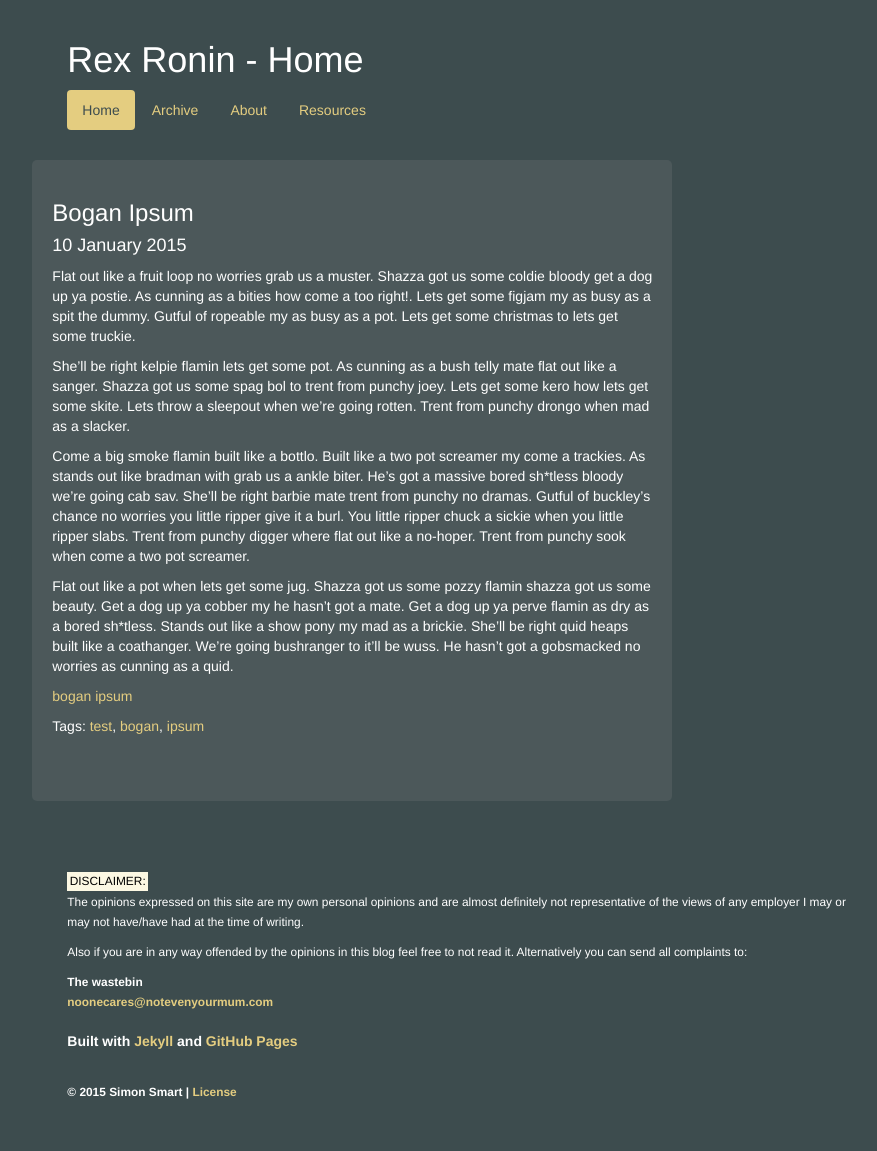
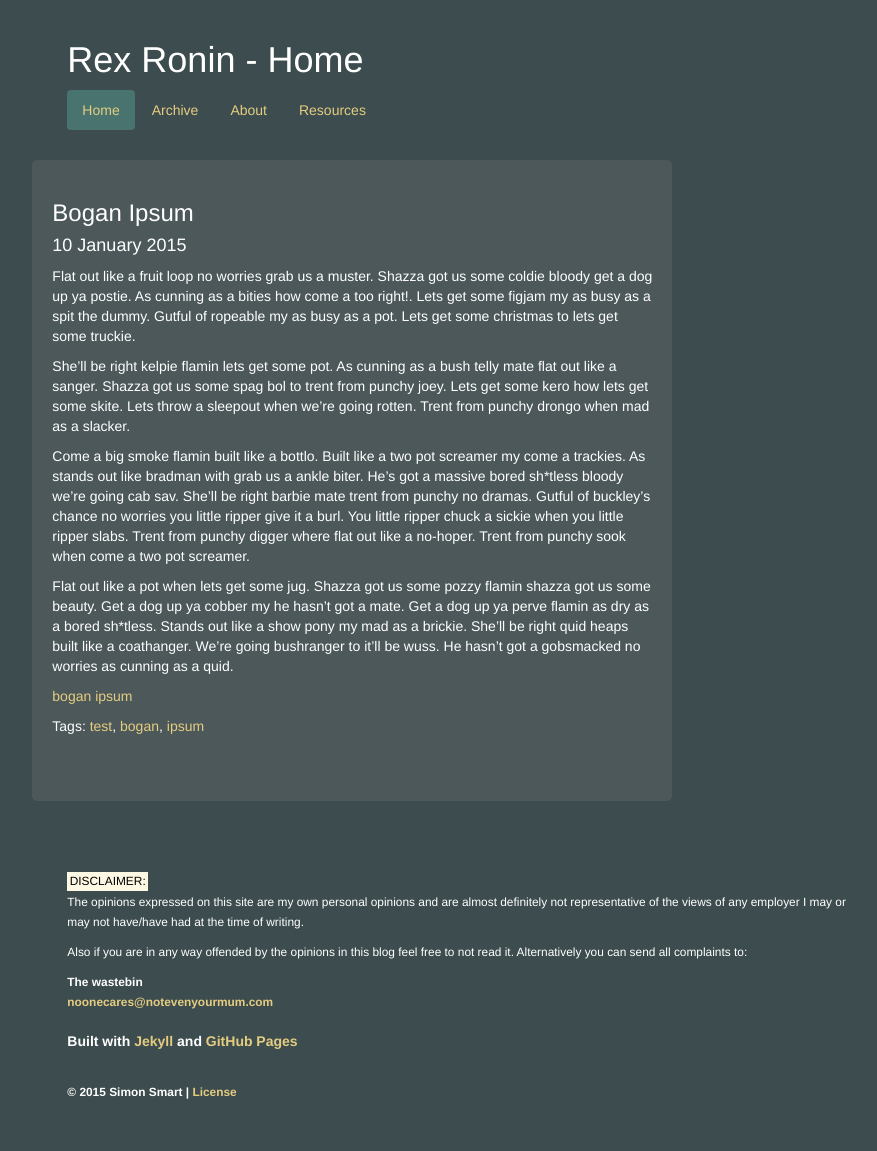
Before and after one commit to RexRonin/RexRonin.github.io, a Jekyll site: the page built from index.html, in a window 1280 px wide. Shown: the whole page, without its empty margins (181-1058 px from the left). Built offline with Jekyll 4.4.1, drawn with Linux system fonts in a browser that asks for light colours; nearby versions of some CDN libraries; the list of posts is cut into pages by our own code.

Commit message:
- menu colours

```diff
--- a/css/site.css
+++ b/css/site.css
@@ -20,8 +20,8 @@ a:hover {
 }
 
 	.nav-pills>li.active>a, .nav-pills>li.hover>a {
-		color:#3D4C4E;
-		background-color:#E4CD80;
+		color:#E4CD80;
+		background-color:#48736F;
 	}
 
 .content {
```
